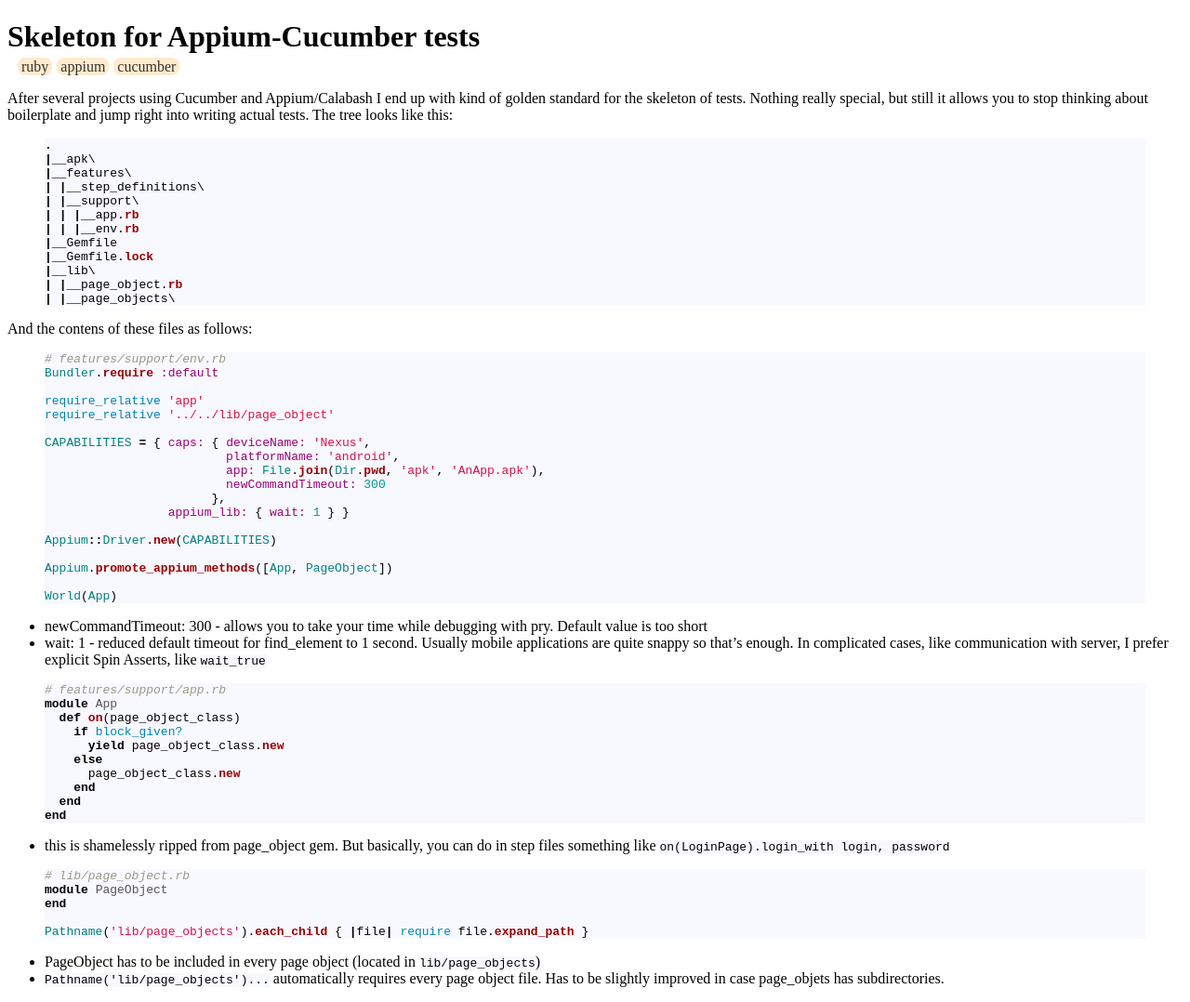
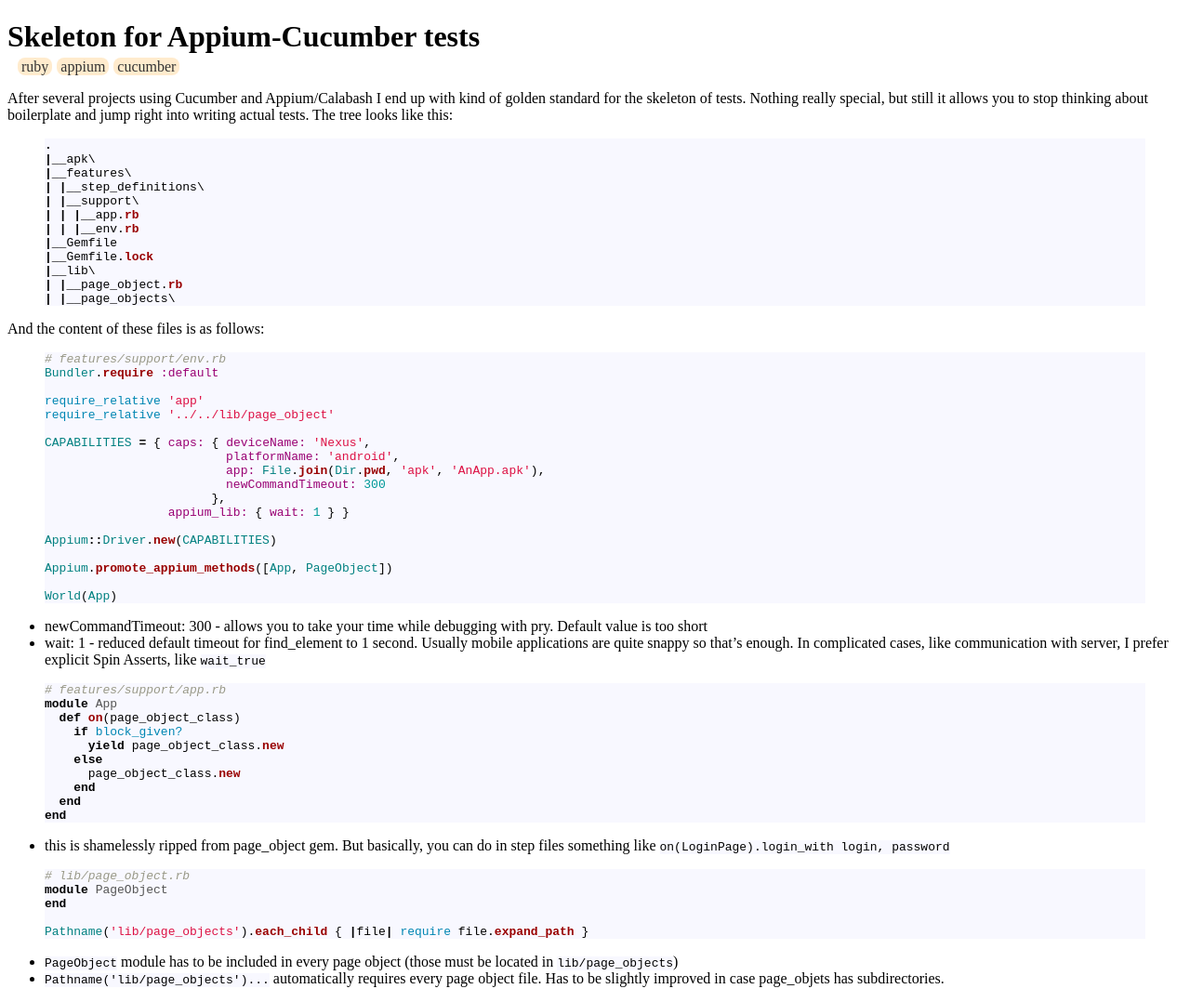
Before and after one commit to sofaking/sofaking.github.io, a Jekyll site: the page built from _posts/2015-08-25-appium-cucumber-skeleton.md, in a window 1280 px wide. Shown: the whole page at 93% size. Built offline with Jekyll 4.4.1, drawn with Linux system fonts in a browser that asks for light colours.

Commit message:
:nailcare:

```diff
--- a/_posts/2015-08-25-appium-cucumber-skeleton.md
+++ b/_posts/2015-08-25-appium-cucumber-skeleton.md
@@ -29,7 +29,7 @@
 | |__page_objects\
 {% endhighlight %}
 
-And the contens of these files as follows:
+And the content of these files is as follows:
 
 {% highlight ruby %}
 # features/support/env.rb
@@ -57,6 +57,7 @@
  In complicated cases, like communication with server, I prefer explicit Spin Asserts, like `wait_true`
 
 
+
 {% highlight ruby %}
 # features/support/app.rb
 module App
@@ -73,6 +74,7 @@
 * this is shamelessly ripped from page_object gem. But basically, you can do in step files something like `on(LoginPage).login_with login, password`
 
 
+
 {% highlight ruby %}
 # lib/page_object.rb
 module PageObject
@@ -81,5 +83,5 @@
 Pathname('lib/page_objects').each_child { |file| require file.expand_path }
 {% endhighlight %}
 
-* PageObject has to be included in every page object (located in `lib/page_objects`)
+* `PageObject` module has to be included in every page object (those must be located in `lib/page_objects`)
 * `Pathname('lib/page_objects')...` automatically requires every page object file. Has to be slightly improved in case page_objets has subdirectories.
```
